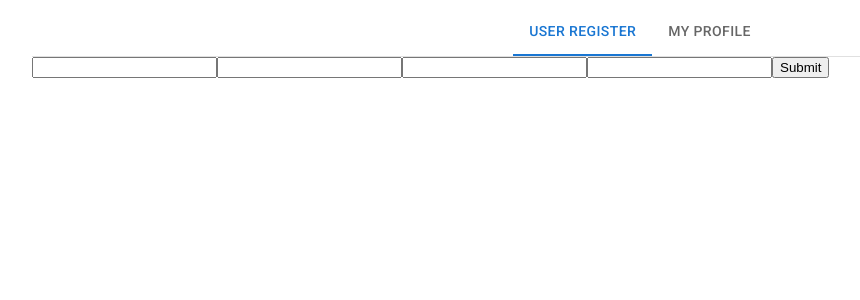
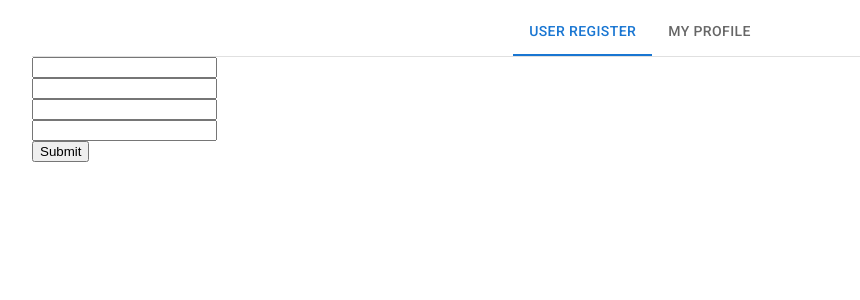
Before and after one commit to greg3d/commit-fullstack-assignment, a React (Vite) app: page / in a window 1280 px wide. Shown: the top 300 px of the page, without its empty margins (0-860 px from the left). Built offline with nearby package versions, Linux system fonts and the light colour scheme.

Commit message:
fixed validation and form submit

```diff
--- a/src/pages/Register.tsx
+++ b/src/pages/Register.tsx
@@ -1,4 +1,11 @@
-import React, {ChangeEvent, ChangeEventHandler, useEffect, useState} from 'react';
+import React, {
+    ChangeEvent,
+    ChangeEventHandler,
+    FormEvent,
+    useEffect,
+    useRef,
+    useState
+} from 'react';
 import {useRegisterUserMutation} from "../store/userApiSlice";
 import {useNavigate} from "react-router-dom";
 import {Box, Button} from "@mui/material";
@@ -14,6 +21,8 @@ class InputData {
     value: string = ""
     type: string = "text"
     validators: IValidator[] = []
+    error: string = ""
+    confirm: string = ""
 
     private constructor(name: string, type: string) {
         this.name = name;
@@ -29,40 +38,70 @@ class InputData {
         return this;
     }
 
+    addConfirm = (field: string) => {
+        this.confirm = field;
+        return this;
+    }
+
+    getErrorMessage = () => {
+        return this.error === "" ? false : this.error
+    }
+
     setValue = (val: string) => {
         val = val.trim();
         if (val !== this.value) this.value = val;
     }
 
     validate = () => {
-        this.validators.forEach(validator => {
+        for (let i = 0; i < this.validators.length; i++) {
+            const validator = this.validators[i]
             if (!validator.fun(this.value)) {
-                return {
-                    result: false,
-                    message: validator.message
-                }
+                this.error = validator.message;
+                return false;
             }
-        });
+        }
+        this.error = ""
+        return true;
+    }
 
-        return {
-            result: true,
-            message: ""
+
+    // shitty method
+    eq = (val: string) => {
+        if (this.value !== val) {
+            this.error = this.name + " must be equal to password"
+            return false;
+        } else {
+            this.error = ""
+            return true;
         }
     }
+}
 
-    eq = (val: string) => this.value === val
+export const validateForm = (form: InputData[]) => {
+    let ret = true;
+    form.forEach(field => {
+        if (field.confirm !== "") {
+            if (!field.eq(form.find(item => item.name === field.confirm)?.value!)) {
+                ret = false
+            }
+            //
+        } else {
+            ret = field.validate() ? ret : false
+        }
+    });
+    return ret;
 }
 
 const initialState: InputData[] = [
     InputData.create('username', 'text')
-        .addValidator(val => val.length > 1, 'Enter username!')
-        .addValidator(val => val.length < 20, 'Username too long!')
-        .addValidator(val => /^[a-zA-Z]+$/.test(val)),
+        .addValidator(val => val.length > 1, 'Enter username')
+        .addValidator(val => val.length < 32, 'Username too long')
+        .addValidator(val => /^[A-z]+([a-zA-Z0-9])*$/.test(val), 'Username should start with letter, and should not contain white spaces'),
     InputData.create('phone', 'text')
-        .addValidator(val => val.length >= 1, 'enter phone')
-        .addValidator(val => val.length >= 6, 'phone too short')
-        .addValidator(val => val.length <= 12, 'phone too long')
-        .addValidator(val => /^[+08]([0-9]+(-| )?[0-9]+)*[0-9]$/.test(val), "wrong phone format"),
+        .addValidator(val => val.length > 0, 'enter phone')
+        .addValidator(val => val.length > 6, 'phone too short')
+        .addValidator(val => val.length < 20, 'phone too long')
+        .addValidator(val => /^[+0-9]([0-9]*(-|\s)?[0-9]+)*[0-9]$/.test(val), "wrong phone format"),
     InputData.create('password', 'password')
         .addValidator(val => val.length >= 1, 'enter password')
         .addValidator(val => val.length >= 6, 'password too short')
@@ -71,63 +110,83 @@ const initialState: InputData[] = [
         .addValidator(val => /^.*[0-9]+.*$/.test(val), "should contain at least one digit")
         .addValidator(val => /^.*[~!@#$%^&*]+.*$/.test(val), "should contain at least one special (~!@#$%^&*) char"),
     InputData.create('passwordConfirm', 'password')
+        .addConfirm('password')
 ]
-
-//form.find(item=>item.name==='passwordConfirm')?.eq(form.find(item=>item.name==='password')?.value!)
-
 
 const Register = () => {
 
-    //const [registerUser, {isLoading, error, isError, isSuccess}] = useRegisterUserMutation();
+    const [registerUser, {isLoading, error, isError, isSuccess}] = useRegisterUserMutation();
 
     const [former, setFormer] = useState(initialState)
+    const [allow, setAllow] = useState(true)
     const navigate = useNavigate();
-
-    // const {
-    //     reset,
-    //     handleSubmit,
-    //     formState: {isSubmitSuccessful},
-    // } = methods;
-
-    // useEffect(() => {
-    //     if (isSuccess) navigate('/profile')
-    //
-    //     if (isError) {
-    //         console.log(error);
-    //     }
-    // }, [isLoading])
-
-    // useEffect(() => {
-    //     if (isSubmitSuccessful) {
-    //         reset();
-    //     }
-    // }, [isSubmitSuccessful]);
+    const registerForm = useRef<HTMLFormElement>(null)
 
     const changeHandler = (e: ChangeEvent<HTMLInputElement>) => {
-        const val = e.target.value
-        const name = e.target.name
+        const val = e.target.value;
+        const name = e.target.name;
         setFormer((state) => {
-            const [...temp] = state
-            const obj = temp.find(item => item.name === name)
+            const [...temp] = state;
+            const obj = temp.find(item => item.name === name);
             if (obj) {
-                obj.value = val
-                return temp
+                if (obj.value !== val) {
+                    obj.value = val;
+                    obj.validate();
+                }
             }
-            return state
+            let flag = true
+            temp.forEach(field => flag = field.error !== "" ? false : flag)
+            setAllow(flag)
+            return temp;
         })
     }
 
+    const submitHandler = (e: FormEvent<HTMLFormElement>) => {
+        e.preventDefault()
+        setAllow(validateForm(former));
+        const obj: Record<string, any> = {};
+        const data = former.map((item) => {
+            if (item.confirm === "") {
+                obj[item.name] = item.value
+            }
+        })
+
+        if (allow) registerUser(obj as IRegisterUser);
+    }
+
     return (
+        <Box>
+            <form id={"register-form"} ref={registerForm} onSubmit={submitHandler}>
+                {former.map(item => <CustomInput
+                    key={item.name}
+                    type={item.type}
+                    name={item.name}
+                    value={item.value}
+                    errorMessage={item.error}
+                    onChange={changeHandler}/>)}
 
-        <Box>
-            <form id={"register-form"}>
-                {former.map(item => <input type={item.type} name={item.name} value={item.value}
-                                           onChange={changeHandler}/>)}
-
-                <button type={"submit"}>Submit</button>
+                <button disabled={!allow} type={"submit"}>Submit</button>
             </form>
         </Box>
     );
 };
 
 export default Register;
+
+const CustomInput = ({type, name, value, errorMessage, onChange}: {
+        type: string
+        name: string
+        value: string
+        errorMessage: string | boolean
+        onChange: (e: ChangeEvent<HTMLInputElement>) => void
+    }) => {
+        return (
+            <div>
+                <input type={type} name={name} value={value}
+                       onChange={onChange}/>
+                <div>{errorMessage}</div>
+
+            </div>
+        );
+    }
+;
--- a/src/store/mainSlice.ts
+++ b/src/store/mainSlice.ts
@@ -23,7 +23,7 @@ export const mainSlice = createSlice({
         },
         setAuthAction(state: IState, action: { payload: IAuth, type: string }) {
             state.auth = action.payload;
-            console.log("auth: " + action.payload);
+            console.log("auth: " + action.payload.token);
         },
         setProfileAction(state: IState, action: { payload: IProfile, type: string }) {
             state.profile = action.payload;
--- a/src/store/userApiSlice.ts
+++ b/src/store/userApiSlice.ts
@@ -10,7 +10,6 @@ export const userApiSlice = createApi({
         baseUrl: BASE_URL,
         prepareHeaders: (headers, {getState}) => {
             const token = (getState() as RootState).mainSlice.auth.token;
-            //const token = "eyJhbGciOiJIUzI1NiIsInR5cCI6IkpXVCJ9.eyJzdWIiOjQsInVzZXJuYW1lIjoic2VyZ2V5IiwiaWF0IjoxNzEwMDc2NDIyLCJleHAiOjE3MTAwODAwMjJ9.HTfUyRVY_bM_2toPBb-d9qSlRwrMKyKnsmcnSAbSjKk"
             if (token) {
                 headers.set('authorization', `Bearer ${token}`);
             }
@@ -34,7 +33,6 @@ export const userApiSlice = createApi({
                 } catch (e) {
                 }
             }
-
         })
     }),
 });
--- a/types.d.ts
+++ b/types.d.ts
@@ -1,4 +1,4 @@
-interface IProfile {
+interface IProfile extends Record<string, number | string>{
     id: number
     username: string
     phone: string
```
